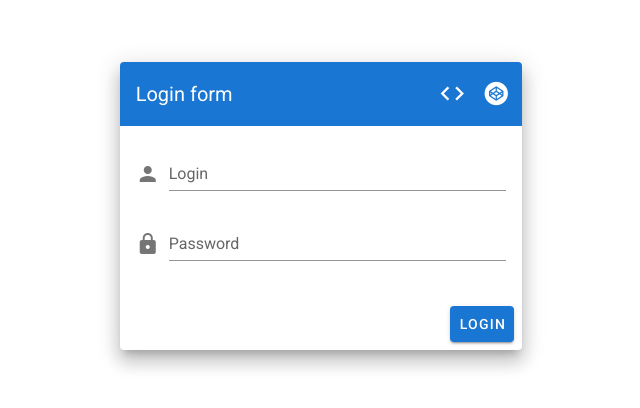
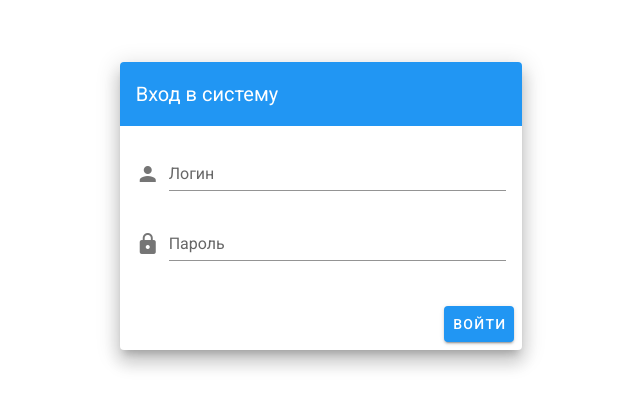
Before and after one commit to Shaihulud1/crm-symfony-vue, a Vue app in the folder frontside/: page /#/login in a window 1280 px wide. Shown: the part 194-602 px from the top of the page, without its empty margins (319-959 px from the left). Built offline with nearby package versions, Linux system fonts and the light colour scheme.

Commit message:
basic layout + menu + routes

```diff
--- a/frontside/src/components/layouts/Basic.vue
+++ b/frontside/src/components/layouts/Basic.vue
@@ -1,14 +1,64 @@
 <template>
-    <v-app>
-      <v-content>
-        <router-view></router-view>
-      </v-content>
-    </v-app>
+      <v-app id="inspire">
+        <v-navigation-drawer v-model="drawer" app >
+          <v-list dense>
+            <v-list-item  v-for="menuItem in menu" :to="{path:menuItem.link}">
+              <v-list-item-action>
+                <v-icon>{{menuItem.icon}}</v-icon>
+              </v-list-item-action>
+              <v-list-item-content>
+                <v-list-item-title>{{menuItem.label}}</v-list-item-title>
+              </v-list-item-content>
+            </v-list-item>
+          </v-list>
+        </v-navigation-drawer>
+
+        <v-app-bar app color="blue" dark >
+          <v-app-bar-nav-icon @click.stop="drawer = !drawer"></v-app-bar-nav-icon>
+          <v-toolbar-title>
+              {{pageLabel}}
+              <!-- Application -->
+          </v-toolbar-title>
+        </v-app-bar>
+
+        <v-content>
+          <v-container class="fill-height" fluid >
+            <v-row align="center" justify="center" >
+              <v-col class="text-center">
+                  <router-view></router-view>
+              </v-col>
+            </v-row>
+          </v-container>
+        </v-content>
+      </v-app>
 </template>
 
+<style media="screen">
+
+</style>
 
 <script>
 export default {
-
+    computed: {
+        pageLabel: function()
+        {
+            return this.$route.meta.label || "";
+        }
+    },
+    props: {
+      source: String,
+    },
+    data: () => ({
+        menu: [
+            { name: "Newprods", label: "Новые товары", icon: "mdi-cube-send", link: "/"},
+            { name: "Listprods", label: "Список товаров", icon: "mdi-clipboard-list", link: "/list-prods"},
+            { name: "Sections", label: "Дерево разделов", icon: "mdi-file-tree", link: "/sections"},
+            { name: "Brands", label: "Дерево брендов", icon: "mdi-file-tree", link: "/brands"},
+            { name: "Form", label: "Форма выпуска", icon: "mdi-inbox", link: "/prod-form"},
+            { name: "Mnn", label: "МНН", icon: "mdi-rotate-3d-variant", link: "/mnn"},
+            { name: "Description", label: "Описания", icon: "mdi-card-text-outline", link: "/description"},
+        ],
+        drawer: null,
+    }),
 }
 </script>
--- a/frontside/src/components/layouts/Login.vue
+++ b/frontside/src/components/layouts/Login.vue
@@ -1,84 +1,5 @@
 <template>
-  <v-app id="inspire">
-    <v-content>
-      <v-container
-        class="fill-height"
-        fluid
-      >
-        <v-row
-          align="center"
-          justify="center"
-        >
-          <v-col
-            cols="12"
-            sm="8"
-            md="4"
-          >
-            <v-card class="elevation-12">
-              <v-toolbar
-                color="primary"
-                dark
-                flat
-              >
-                <v-toolbar-title>Login form</v-toolbar-title>
-                <div class="flex-grow-1"></div>
-                <v-tooltip bottom>
-                  <template v-slot:activator="{ on }">
-                    <v-btn
-                      :href="source"
-                      icon
-                      large
-                      target="_blank"
-                      v-on="on"
-                    >
-                      <v-icon>mdi-code-tags</v-icon>
-                    </v-btn>
-                  </template>
-                  <span>Source</span>
-                </v-tooltip>
-                <v-tooltip right>
-                  <template v-slot:activator="{ on }">
-                    <v-btn
-                      icon
-                      large
-                      href="https://codepen.io/johnjleider/pen/pMvGQO"
-                      target="_blank"
-                      v-on="on"
-                    >
-                      <v-icon>mdi-codepen</v-icon>
-                    </v-btn>
-                  </template>
-                  <span>Codepen</span>
-                </v-tooltip>
-              </v-toolbar>
-              <v-card-text>
-                <v-form>
-                  <v-text-field
-                    label="Login"
-                    name="login"
-                    prepend-icon="person"
-                    type="text"
-                  ></v-text-field>
-
-                  <v-text-field
-                    id="password"
-                    label="Password"
-                    name="password"
-                    prepend-icon="lock"
-                    type="password"
-                  ></v-text-field>
-                </v-form>
-              </v-card-text>
-              <v-card-actions>
-                <div class="flex-grow-1"></div>
-                <v-btn color="primary">Login</v-btn>
-              </v-card-actions>
-            </v-card>
-          </v-col>
-        </v-row>
-      </v-container>
-    </v-content>
-  </v-app>
+    <router-view></router-view>
 </template>
 
 <script>
--- a/frontside/src/router.js
+++ b/frontside/src/router.js
@@ -1,6 +1,6 @@
 import Vue from 'vue'
 import Router from 'vue-router'
-import Home from './views/Home.vue'
+/*login page*/
 import Login from './views/Login.vue'
 
 Vue.use(Router)
@@ -9,22 +9,53 @@ export default new Router({
   routes: [
     {
       path: '/',
-      name: 'home',
-      component: Home
+      name: 'newprods',
+      meta: { label: "Новые товары" },
+      component: () => import('./views/Newprods.vue')
     },
+    {
+      path: '/list-prods',
+      name: 'listprods',
+      meta: { label: "Список товаров" },
+      component: () => import('./views/Listprods.vue')
+    },
+    {
+      path: '/sections',
+      name: 'sections',
+      meta: { label: "Разделы" },
+      component: () => import('./views/Sections.vue')
+    },
+    {
+      path: '/brands',
+      name: 'brands',
+      meta: { label: "Бренды" },
+      component: () => import('./views/Brands.vue')
+    },
+    {
+      path: '/prod-form',
+      name: 'form',
+      meta: { label: "Форма выпуска" },
+      component: () => import('./views/Form.vue')
+    },
+    {
+      path: '/mnn',
+      name: 'mnn',
+      meta: { label: "МНН" },
+      component: () => import('./views/Mnn.vue')
+    },
+    {
+      path: '/description',
+      name: 'description',
+      meta: { label: "Описания" },
+      component: () => import('./views/Description.vue')
+    },
+
+    /*login layout*/
     {
       path: '/login',
       name: 'login',
-      meta: { layout: "login" },
+      meta: { label: "Логин", layout: "login" },
       component: Login,
     },
-    {
-      path: '/about',
-      name: 'about',
-      // route level code-splitting
-      // this generates a separate chunk (about.[hash].js) for this route
-      // which is lazy-loaded when the route is visited.
-      component: () => import(/* webpackChunkName: "about" */ './views/About.vue')
-    }
   ]
 })
--- /dev/null
+++ b/frontside/src/views/Brands.vue
@@ -0,0 +1,13 @@
+<template>
+  <div class="new-products">
+    <h1>brands</h1>
+  </div>
+</template>
+
+<script>
+
+
+export default {
+
+};
+</script>
--- /dev/null
+++ b/frontside/src/views/Description.vue
@@ -0,0 +1,13 @@
+<template>
+  <div class="new-products">
+    <h1>desc</h1>
+  </div>
+</template>
+
+<script>
+
+
+export default {
+
+};
+</script>
--- /dev/null
+++ b/frontside/src/views/Form.vue
@@ -0,0 +1,13 @@
+<template>
+  <div class="new-products">
+    <h1>form</h1>
+  </div>
+</template>
+
+<script>
+
+
+export default {
+
+};
+</script>
--- /dev/null
+++ b/frontside/src/views/Listprods.vue
@@ -0,0 +1,13 @@
+<template>
+  <div class="new-products">
+    <h1>listprods</h1>
+  </div>
+</template>
+
+<script>
+
+
+export default {
+
+};
+</script>
--- a/frontside/src/views/Login.vue
+++ b/frontside/src/views/Login.vue
@@ -1,7 +1,30 @@
 <template>
-  <div class="login">
-    <h1>login</h1>
-  </div>
+    <v-app id="inspire">
+      <v-content>
+        <v-container class="fill-height" fluid>
+          <v-row align="center"justify="center" >
+            <v-col cols="12" sm="8" md="4">
+              <v-card class="elevation-12">
+                <v-toolbar color="blue" dark flat >
+                  <v-toolbar-title>Вход в систему</v-toolbar-title>
+                  <div class="flex-grow-1"></div>
+                </v-toolbar>
+                <v-card-text>
+                  <v-form>
+                    <v-text-field label="Логин" name="login" prepend-icon="person" type="text"></v-text-field>
+                    <v-text-field id="password" label="Пароль" name="password" prepend-icon="lock" type="password"></v-text-field>
+                  </v-form>
+                </v-card-text>
+                <v-card-actions>
+                  <div class="flex-grow-1"></div>
+                  <v-btn color="blue white--text">Войти</v-btn>
+                </v-card-actions>
+              </v-card>
+            </v-col>
+          </v-row>
+        </v-container>
+      </v-content>
+    </v-app>
 </template>
 
 <script>
--- /dev/null
+++ b/frontside/src/views/Mnn.vue
@@ -0,0 +1,13 @@
+<template>
+  <div class="new-products">
+    <h1>mnn</h1>
+  </div>
+</template>
+
+<script>
+
+
+export default {
+
+};
+</script>
--- /dev/null
+++ b/frontside/src/views/Newprods.vue
@@ -0,0 +1,13 @@
+<template>
+  <div class="new-products">
+    <h1>newprods</h1>
+  </div>
+</template>
+
+<script>
+
+
+export default {
+
+};
+</script>
--- a/frontside/src/views/Home.vue
+++ b/frontside/src/views/Sections.vue
@@ -1,6 +1,6 @@
 <template>
-  <div class="home">
-    <h1>homePage</h1>
+  <div class="new-products">
+    <h1>sections</h1>
   </div>
 </template>
 
```
Also changed, not shown: frontside/src/assets/vita-logo.svg (added).
